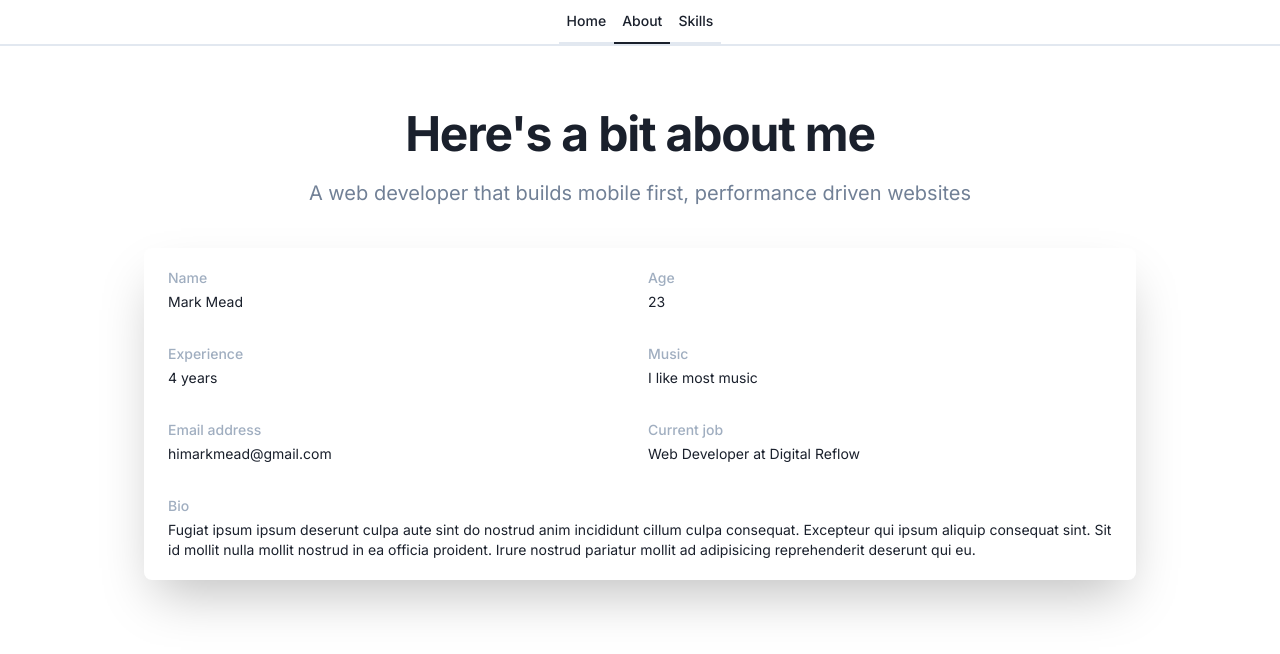
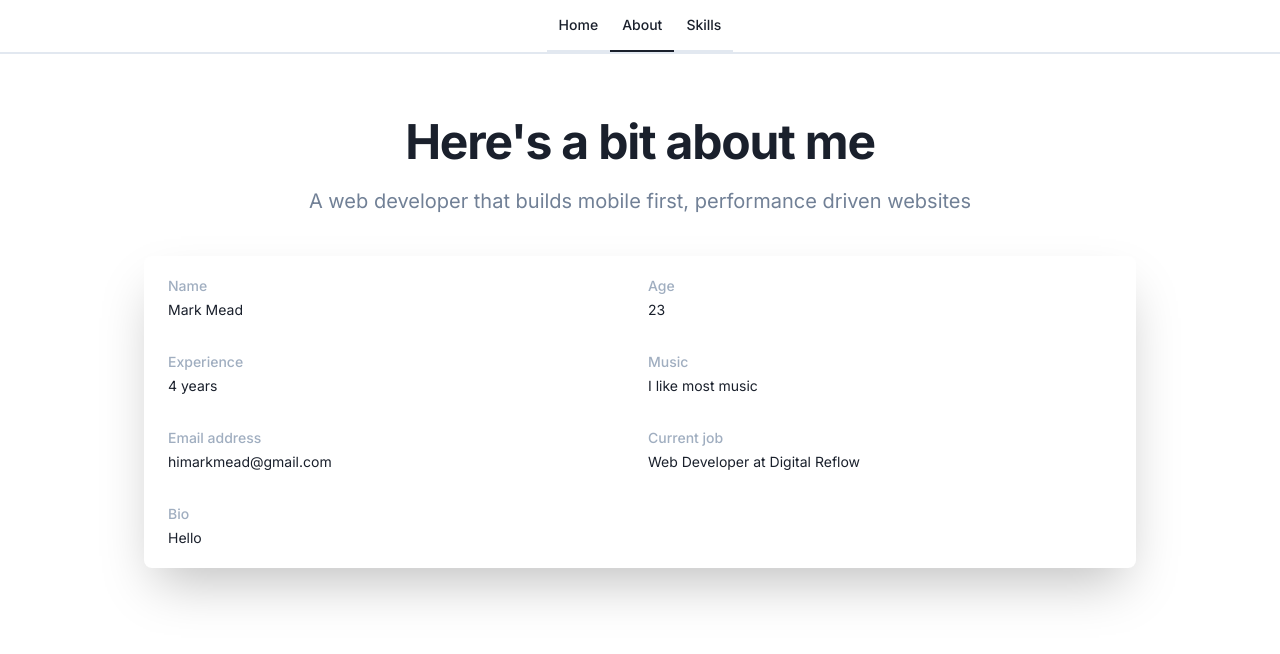
Before and after one commit to markmead/portfolio, a Next.js app: page /about in a window 1280 px wide. Shown: the top 654 px of the page. Built offline with nearby package versions, Linux system fonts and the light colour scheme; what @tailwindcss/ui would draw is missing.

Commit message:
Clean up components

```diff
--- a/components/about-card/index.js
+++ b/components/about-card/index.js
@@ -1,3 +1,7 @@
+import Card from '../card'
+import DescriptionListDD from '../card/description-list-dd'
+import DescriptionListDT from '../card/description-list-dt'
+
 function AboutCard() {
   const about = [
     { title: 'Name', text: 'Mark Mead' },
@@ -7,29 +11,30 @@ function AboutCard() {
     { title: 'Email address', text: 'himarkmead@gmail.com' },
     { title: 'Current job', text: 'Web Developer at Digital Reflow' },
   ]
+
+  const bio = {
+    title: 'Bio',
+    text: 'Hello',
+  }
   return (
-    <div className='mt-5 overflow-hidden bg-white rounded-md shadow-xl sm:shadow-2xl md:rounded-lg md:mt-10'>
+    <Card>
       <div className='px-4 py-5 sm:px-6'>
         <dl className='grid grid-cols-1 row-gap-8 col-gap-4 sm:grid-cols-2'>
           {about.map((info) => {
             return (
-              <div className='sm:col-span-1'>
-                <dt className='text-sm font-medium leading-5 text-gray-500'>{info.title}</dt>
-                <dd className='mt-1 text-sm leading-5 text-gray-900'>{info.text}</dd>
+              <div className='sm:col-span-1' key={info.title}>
+                <DescriptionListDT text={info.title} />
+                <DescriptionListDD text={info.text} classNames='mt-1' />
               </div>
             )
           })}
           <div className='sm:col-span-2'>
-            <dt className='text-sm font-medium leading-5 text-gray-500'>Bio</dt>
-            <dd className='mt-1 text-sm leading-5 text-gray-900'>
-              Fugiat ipsum ipsum deserunt culpa aute sint do nostrud anim incididunt cillum culpa consequat. Excepteur
-              qui ipsum aliquip consequat sint. Sit id mollit nulla mollit nostrud in ea officia proident. Irure nostrud
-              pariatur mollit ad adipisicing reprehenderit deserunt qui eu.
-            </dd>
+            <DescriptionListDT text={bio.title} />
+            <DescriptionListDD text={bio.text} classNames='mt-1' />
           </div>
         </dl>
       </div>
-    </div>
+    </Card>
   )
 }
 
--- /dev/null
+++ b/components/card/description-list-dd.js
@@ -0,0 +1,7 @@
+import cn from 'classnames'
+
+function DescriptionListDD({ text, classNames }) {
+  return <dd className={cn('text-sm leading-5 text-gray-900', classNames)}>{text}</dd>
+}
+
+export default DescriptionListDD
--- /dev/null
+++ b/components/card/description-list-dt.js
@@ -0,0 +1,7 @@
+import cn from 'classnames'
+
+function DescriptionListDT({ text, classNames }) {
+  return <dt className={cn('text-sm font-medium leading-5 text-gray-500', classNames)}>{text}</dt>
+}
+
+export default DescriptionListDT
--- /dev/null
+++ b/components/card/index.js
@@ -0,0 +1,9 @@
+function Card({ children }) {
+  return (
+    <div className='mt-5 overflow-hidden bg-white rounded-md shadow-xl sm:shadow-2xl md:rounded-lg md:mt-10'>
+      {children}
+    </div>
+  )
+}
+
+export default Card
--- a/components/layout/index.js
+++ b/components/layout/index.js
@@ -1,6 +1,6 @@
 import Navbar from '../navbar'
 
-export default function Layout({ children }) {
+function Layout({ children }) {
   return (
     <>
       <Navbar />
@@ -8,3 +8,5 @@ export default function Layout({ children }) {
     </>
   )
 }
+
+export default Layout
--- a/components/navbar/index.js
+++ b/components/navbar/index.js
@@ -1,48 +1,13 @@
-import Link from 'next/link'
-import { useRouter } from 'next/router'
-import cn from 'classnames'
+import NavLink from './link'
 
 export default function Navbar() {
-  const router = useRouter()
-  const linkClasses =
-    'inline-flex items-center px-2 py-3 text-sm font-medium leading-tight text-gray-900 transition duration-150 ease-in-out border-b-2 border-gray-50 focus:outline-none focus:border-gray-400'
-
   return (
-    <>
-      <nav className='flex items-end justify-center border-b-2 border-gray-50'>
-        <div className='max-w-screen-xl px-4 mx-auto'>
-          <Link href='/'>
-            <a
-              className={cn(linkClasses, {
-                'border-gray-900': router.pathname === '/',
-              })}
-              title='Home'
-            >
-              Home
-            </a>
-          </Link>
-          <Link href='/about'>
-            <a
-              className={cn(linkClasses, {
-                'border-gray-900': router.pathname === '/about',
-              })}
-              title='About'
-            >
-              About
-            </a>
-          </Link>
-          <Link href='/skills'>
-            <a
-              className={cn(linkClasses, {
-                'border-gray-900': router.pathname === '/skills',
-              })}
-              title='Skills'
-            >
-              Skills
-            </a>
-          </Link>
-        </div>
-      </nav>
-    </>
+    <nav className='border-b-2 border-gray-50'>
+      <div className='flex items-end justify-center max-w-screen-xl px-4 mx-auto'>
+        <NavLink path='/' title='Home' />
+        <NavLink path='/about' title='About' />
+        <NavLink path='/skills' title='Skills' />
+      </div>
+    </nav>
   )
 }
--- /dev/null
+++ b/components/navbar/link.js
@@ -0,0 +1,25 @@
+import Link from 'next/link'
+import { useRouter } from 'next/router'
+
+import cn from 'classnames'
+
+function NavLink({ path, title }) {
+  const router = useRouter()
+  const linkClasses =
+    'inline-flex items-center px-3 py-4 text-sm font-medium leading-tight text-gray-900 transition duration-150 ease-in-out border-b-2 border-gray-50 focus:outline-none focus:border-gray-400'
+
+  return (
+    <Link href={path}>
+      <a
+        className={cn(linkClasses, {
+          'border-gray-900': router.pathname === path,
+        })}
+        title={title}
+      >
+        {title}
+      </a>
+    </Link>
+  )
+}
+
+export default NavLink
--- a/components/skills-card/index.js
+++ b/components/skills-card/index.js
@@ -1,3 +1,7 @@
+import Card from '../card'
+import DescriptionListDD from '../card/description-list-dd'
+import DescriptionListDT from '../card/description-list-dt'
+
 function SkillsCard() {
   const skills = [
     { title: 'HTML5', text: 'Haml, Slim, Erb and Pug/Jade' },
@@ -12,22 +16,20 @@ function SkillsCard() {
   ]
 
   return (
-    <>
-      <div className='mt-5 overflow-hidden bg-white rounded-md shadow-xl sm:shadow-2xl sm:rounded-lg sm:mt-10'>
+    <Card>
       <div className='px-4 py-5 sm:p-0'>
         <dl className='space-y-8 sm:space-y-0 sm:divide-y sm:divide-gray-200'>
           {skills.map((skill) => {
             return (
               <div className='grid grid-cols-3 gap-4 px-6 py-5' key={skill.title}>
-                  <dt className='text-sm font-medium leading-5 text-gray-500'>{skill.title}</dt>
-                  <dd className='mt-1 text-sm leading-5 text-gray-900 sm:mt-0 sm:col-span-2'>{skill.text}</dd>
+                <DescriptionListDT text={skill.title} />
+                <DescriptionListDD text={skill.text} classNames='sm:mt-0 sm:col-span-2' />
               </div>
             )
           })}
         </dl>
       </div>
-      </div>
-    </>
+    </Card>
   )
 }
 
```
Lines whose indentation alone changed are shown as unchanged.
